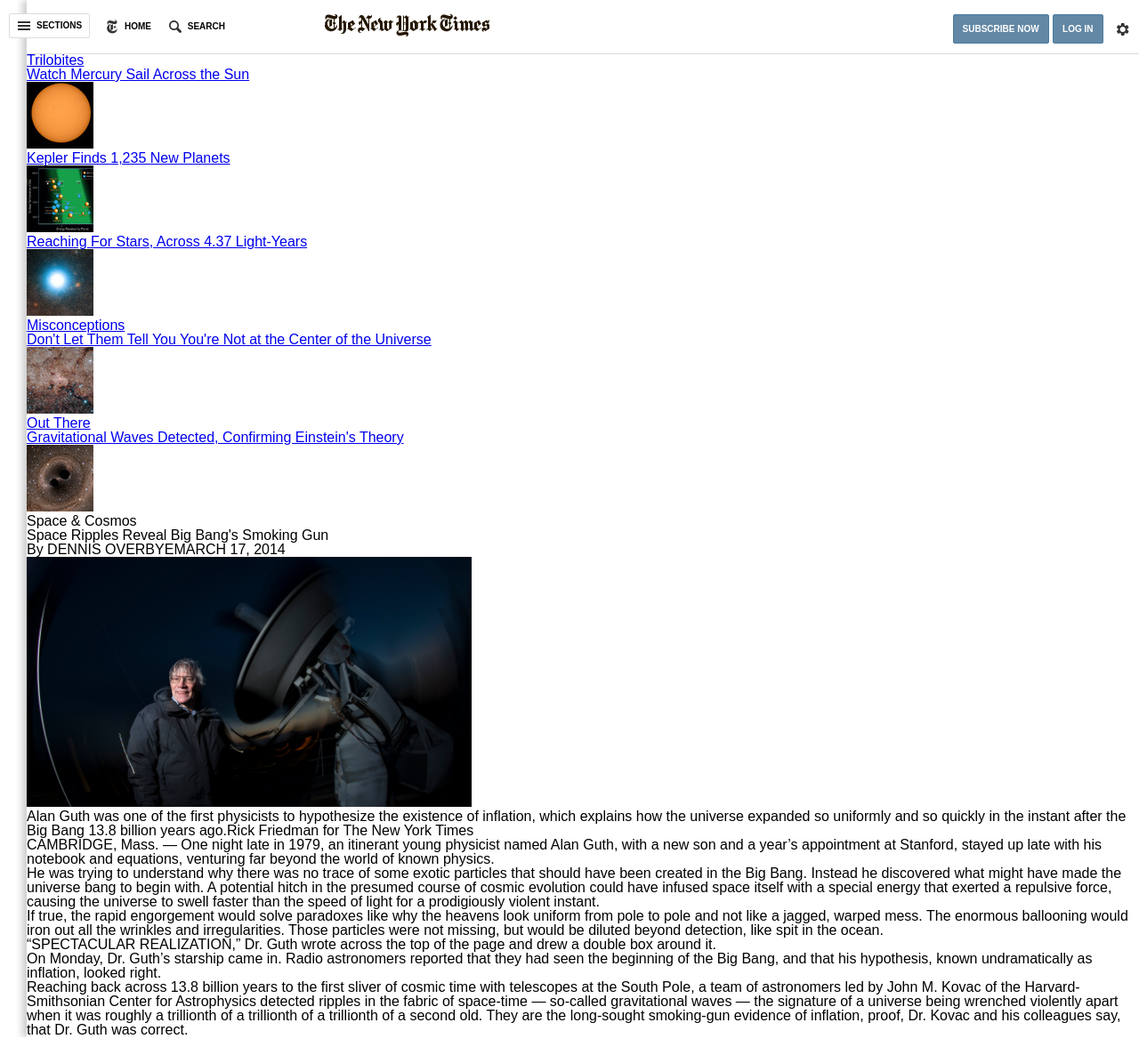
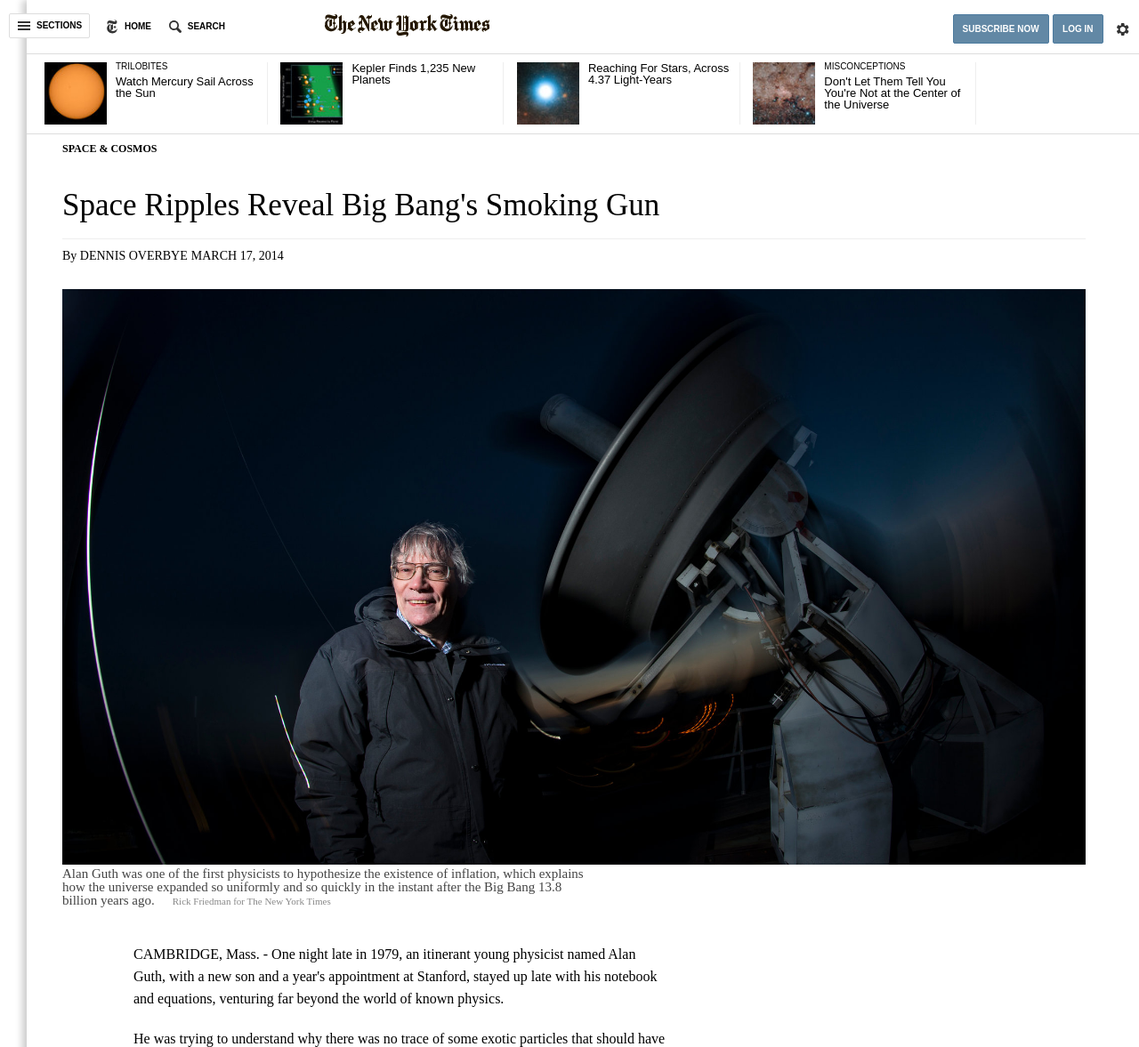
Before and after one commit to filip373/ny-times, a plain HTML site: page index.html in a window 1280 px wide. Shown: the top 1177 px of the page at 89% size. Drawn offline with Linux system fonts and the light colour scheme.

Commit message:
main article finished

```diff
--- a/assets/stylesheets/article.css
+++ b/assets/stylesheets/article.css
@@ -4,7 +4,7 @@ body {
   font-family: "nyt-franklin",arial,helvetica,sans-serif;
 }
 
-header {
+header.main {
   top: 0;
   right: 0;
   left: 30px;
@@ -19,14 +19,6 @@ nav.controls {
   position: absolute;
   right: 0;
   margin-top: 15px;
-}
-
-.related {
-  padding-top: 60px;
-}
-
-article figure img {
-  max-width: 500px;
 }
 
 .nav-button.gear .icon {
@@ -92,11 +84,11 @@ button.gear:hover {
   background-color: #eee;
 }
 
-header .links {
+header.main .links {
   margin-top: 20px;
 }
 
-header nav {
+header.main nav {
   display: inline-block;
 }
 
@@ -112,7 +104,7 @@ header nav {
   background: url("../images/sprite-no-repeat.svg") no-repeat -404px -214px;
 }
 
-header .logo {
+header.main .logo {
   display: inline-block;
   width: 185px;
   height: 26px;
@@ -120,3 +112,116 @@ header .logo {
   margin: 10px 100px;
   vertical-align: middle;
 }
+
+/* related articles */
+.related {
+  padding: 70px 10px 10px 10px;
+  border-bottom: 1px solid #ddd;
+  height: 70px;
+}
+
+.rel-article img {
+  float: left;
+  margin: 0 10px;
+  height: 70px;
+}
+
+.rel-article h4 {
+  text-transform: uppercase;
+  font-size: 10px;
+  margin-bottom: 5px;
+}
+
+.rel-article p {
+  font-size: 13px;
+}
+
+.rel-article {
+  vertical-align: middle;
+  clear: left;
+  display: inline-block;
+  text-decoration: none;
+  color: black;
+  border-right: 1px solid #eee;
+  width: 250px;
+  padding-right: 10px;
+}
+
+/* article */
+
+article.main {
+  margin: 10px 60px 0 40px;
+  font-family: serif;
+  padding-bottom: 50px;
+}
+
+.main h4 {
+  text-transform: uppercase;
+  font-weight: bold;
+  font-size: 12px;
+}
+
+.main h1 {
+  margin-top: 40px;
+  font-size: 35px;
+  padding-bottom: 20px;
+  border-bottom: 1px solid #eee;
+  margin-bottom: 10px;
+}
+
+article .author, .date {
+  font-size: 14px;
+  display: inline-block;
+}
+
+.author .name {
+  text-transform: uppercase;
+}
+
+article .date {
+  text-transform: uppercase;
+}
+
+article figure img {
+  max-width: 100%;
+}
+
+article figure {
+  margin: 30px 0;
+}
+
+article figcaption {
+  font-size: 15px;
+  color: #444;
+  max-width: 600px;
+}
+
+figcaption .credit {
+  font-size: 11px;
+  color: #888;
+  padding-left: 20px;
+}
+
+article .content p {
+  line-height: 25px;
+  padding: 10px 0;
+}
+
+article .content {
+  margin: 0 50px 0 80px;
+  max-width: 600px;
+}
+
+article footer {
+  font-size: 12px;
+  color: #ddd;
+}
+
+article footer:before {
+  content: '';
+  width: 60px;
+  height: 1px;
+  background-color: black;
+  display: block;
+  margin: 20px 0;
+}
--- a/index.html
+++ b/index.html
@@ -1,12 +1,13 @@
 <!DOCTYPE html>
 <html>
 <head>
-  <title>Space Ripples Reveal Big Bang’s Smoking Gun - The New York Times</title>
-  <link rel="stylesheet" type="text/css" href="assets/stylesheets/reset.css">
-  <link rel="stylesheet" type="text/css" href="assets/stylesheets/article.css">
+  <title>Space Ripples Reveal Big Bang's Smoking Gun - The New York Times</title>
+  <link rel="stylesheet" href="assets/stylesheets/reset.css">
+  <link rel="stylesheet" href="assets/stylesheets/article.css">
+  <link rel="icon" href="assets/images/favicon.ico">
 </head>
 <body>
-<header>
+<header class="main">
   <a class="sections-dropdown nav-button" href="#">
     <p class="icon"></p>Sections
   </a>
@@ -28,44 +29,47 @@
   </nav>
 </header>
 <section class="related">
-  <a href="#">
+  <a href="#" class="rel-article">
+    <img src="assets/images/MERCURY-thumbStandard.jpg">
     <h4>Trilobites</h4>
     <p>Watch Mercury Sail Across the Sun</p>
-    <img src="assets/images/MERCURY-thumbStandard.jpg">
   </a>
-  <a href="#">
+  <a href="#" class="rel-article">
+    <img src="assets/images/11PLANETS-thumbStandard.jpg">
     <p>Kepler Finds 1,235 New Planets</p>
-    <img src="assets/images/11PLANETS-thumbStandard.jpg">
   </a>
-  <a href="#">
+  <a href="#" class="rel-article">
+    <img src="assets/images/13STARSHOT-thumbStandard.jpg">
     <p>Reaching For Stars, Across 4.37 Light-Years</p>
-    <img src="assets/images/13STARSHOT-thumbStandard.jpg">
   </a>
-  <a href="#">
+  <a href="#" class="rel-article">
+    <img src="assets/images/02misconception-universe-thumbStandard.jpg">
     <h4>Misconceptions</h4>
     <p>Don't Let Them Tell You You're Not at the Center of the Universe</p>
-    <img src="assets/images/02misconception-universe-thumbStandard.jpg">
-  </a>
-  <a href="#">
-    <h4>Out There</h4>
-    <p>Gravitational Waves Detected, Confirming Einstein's Theory</p>
-    <img src="assets/images/12gravity-vidpromo-thumbStandard.jpg">
   </a>
 </section>
-<article>
-  <h4>Space &amp; Cosmos</h4>
-  <h1>Space Ripples Reveal Big Bang's Smoking Gun</h1>
-  <h5>By DENNIS OVERBYEMARCH 17, 2014</h5>
+<article class="main">
+  <header>
+    <h4>Space &amp; Cosmos</h4>
+    <h1>Space Ripples Reveal Big Bang's Smoking Gun</h1>
+    <p class="author">By <span class="name">Dennis Overbye</span></p>
+    <p class="date">March 17, 2014</p>
+  </header>
   <figure>
     <img src="assets/images/18cosmos-superJumbo.jpg">
     <figcaption>Alan Guth was one of the first physicists to hypothesize the existence of inflation, which explains how the universe expanded so uniformly and so quickly in the instant after the Big Bang 13.8 billion years ago.<span class="credit">Rick Friedman for The New York Times</span></figcaption>
   </figure>
-  <p>CAMBRIDGE, Mass. — One night late in 1979, an itinerant young physicist named Alan Guth, with a new son and a year’s appointment at Stanford, stayed up late with his notebook and equations, venturing far beyond the world of known physics.</p>
-  <p>He was trying to understand why there was no trace of some exotic particles that should have been created in the Big Bang. Instead he discovered what might have made the universe bang to begin with. A potential hitch in the presumed course of cosmic evolution could have infused space itself with a special energy that exerted a repulsive force, causing the universe to swell faster than the speed of light for a prodigiously violent instant.</p>
-  <p>If true, the rapid engorgement would solve paradoxes like why the heavens look uniform from pole to pole and not like a jagged, warped mess. The enormous ballooning would iron out all the wrinkles and irregularities. Those particles were not missing, but would be diluted beyond detection, like spit in the ocean.</p>
-  <p>“SPECTACULAR REALIZATION,” Dr. Guth wrote across the top of the page and drew a double box around it.</p>
-  <p>On Monday, Dr. Guth’s starship came in. Radio astronomers reported that they had seen the beginning of the Big Bang, and that his hypothesis, known undramatically as inflation, looked right.</p>
-  <p>Reaching back across 13.8 billion years to the first sliver of cosmic time with telescopes at the South Pole, a team of astronomers led by John M. Kovac of the Harvard-Smithsonian Center for Astrophysics detected ripples in the fabric of space-time — so-called gravitational waves — the signature of a universe being wrenched violently apart when it was roughly a trillionth of a trillionth of a trillionth of a second old. They are the long-sought smoking-gun evidence of inflation, proof, Dr. Kovac and his colleagues say, that Dr. Guth was correct.</p>
+  <section class="content">
+    <p>CAMBRIDGE, Mass. - One night late in 1979, an itinerant young physicist named Alan Guth, with a new son and a year's appointment at Stanford, stayed up late with his notebook and equations, venturing far beyond the world of known physics.</p>
+    <p>He was trying to understand why there was no trace of some exotic particles that should have been created in the Big Bang. Instead he discovered what might have made the universe bang to begin with. A potential hitch in the presumed course of cosmic evolution could have infused space itself with a special energy that exerted a repulsive force, causing the universe to swell faster than the speed of light for a prodigiously violent instant.</p>
+    <p>If true, the rapid engorgement would solve paradoxes like why the heavens look uniform from pole to pole and not like a jagged, warped mess. The enormous ballooning would iron out all the wrinkles and irregularities. Those particles were not missing, but would be diluted beyond detection, like spit in the ocean.</p>
+    <p>"SPECTACULAR REALIZATION," Dr. Guth wrote across the top of the page and drew a double box around it.</p>
+    <p>On Monday, Dr. Guth's starship came in. Radio astronomers reported that they had seen the beginning of the Big Bang, and that his hypothesis, known undramatically as inflation, looked right.</p>
+    <p>Reaching back across 13.8 billion years to the first sliver of cosmic time with telescopes at the South Pole, a team of astronomers led by John M. Kovac of the Harvard-Smithsonian Center for Astrophysics detected ripples in the fabric of space-time - so-called gravitational waves - the signature of a universe being wrenched violently apart when it was roughly a trillionth of a trillionth of a trillionth of a second old. They are the long-sought smoking-gun evidence of inflation, proof, Dr. Kovac and his colleagues say, that Dr. Guth was correct.</p>
+    <footer>
+      A version of this article appears in print on March 18, 2014, on page A1 of the New York edition with the headline: Space Ripples Reveal Big Bang's Smoking Gun.
+    </footer>
+  </section>
 </article>
 </body>
 </html>
```
Also changed, not shown: assets/images/favicon.ico (added).
